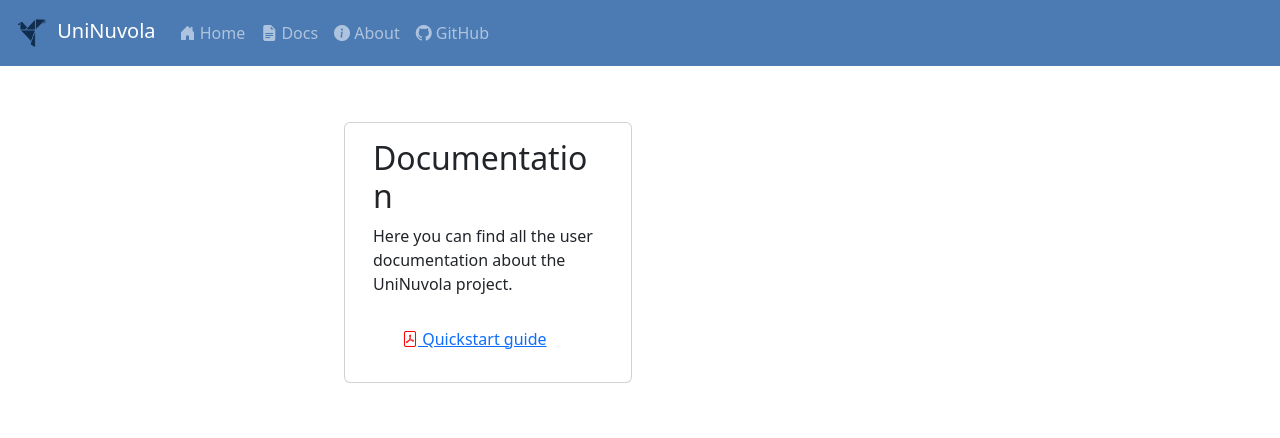
After one commit to UniNuvola/web, a Flask app: page /docs in a window 1280 px wide. The commit adds this page. Shown: the top 438 px of the page. Run offline with Flask 3, Linux system fonts and the light colour scheme; parts of the project's set-up code (start-up, migrations or seed data) failed here and were passed over.

Commit message:
✨ (src/): add docs tab (#31)
* ♻️ (src/templates/home): fix code indentation & missing div

Improved code indentation and added a missing closing div.

* 💄 (src/templates/home): add docs tab

* 💄 (src/templates/docs): add docs page

Added docs page with a Bootstrap Card named "Documentation".
Here there will be all link for the User Documentation docs.
In future could be added more Cards.

* ✨ (src/routes): add docs route

```diff
--- a/src/routes.py
+++ b/src/routes.py
@@ -97,3 +97,7 @@
 @app.route('/info')
 def info():
     return render_template('info.html')
+
+@app.route('/docs')
+def docs():
+    return render_template('docs.html')
--- /dev/null
+++ b/src/templates/docs.html
@@ -0,0 +1,29 @@
+{% extends 'home.html' %}
+
+{% block script %}
+{% endblock%}
+
+{% block disclaimer %}
+{% endblock%}
+
+{% block body %}
+<!-- Description and Login -->
+<div class="row mx-auto py-md-2">
+  <div class="card" style="width: 18rem;">
+    <!-- <img src="..." class="card-img-top" alt="..."> -->
+    <div class="card-body">
+      <h2 class="card-title">Documentation</h2>
+      <p class="card-text">Here you can find all the user documentation about the UniNuvola project.</p>
+
+      <ul class="list-group list-group-flush">
+        <li class="list-group-item">
+          <a class="btn btn-link" href="https://github.com/UniNuvola/quickstart/releases/latest/download/main.pdf" about="_blank">
+            <i class="bi bi-file-pdf" style="color:red"></i> Quickstart guide
+          </a>
+        </li>
+      </ul>
+    </div>
+  </div>
+
+</div>
+{% endblock%}
--- a/src/templates/home.html
+++ b/src/templates/home.html
@@ -16,6 +16,7 @@
 
   </head>
   <body>
+    <!-- NAVBAR -->
     <nav class="navbar navbar-expand-lg navbar-dark" style="background-color: #4c7bb4;">
       <div class="container-fluid">
         <a class="navbar-brand" href="/">
@@ -25,10 +26,14 @@
         <button class="navbar-toggler" type="button" data-bs-toggle="collapse" data-bs-target="#navbarNav" aria-controls="navbarNav" aria-expanded="false" aria-label="Toggle navigation">
           <span class="navbar-toggler-icon"></span>
         </button>
+
         <div class="collapse navbar-collapse" id="navbarNav">
           <ul class="navbar-nav">
             <li class="nav-item">
               <a class="nav-link" aria-current="page" href="/"><i class="bi bi-house-door-fill"></i> Home</a>
+            </li>
+            <li class="nav-item">
+              <a class="nav-link" href="/docs"><i class="bi bi-file-earmark-text-fill"></i> Docs</a>
             </li>
             <li class="nav-item">
               <a class="nav-link" href="/info"><i class="bi bi-info-circle-fill"></i> About</a>
@@ -38,9 +43,11 @@
             </li>
           </ul>
         </div>
+
         <button class="navbar-toggler" type="button" data-bs-toggle="collapse" data-bs-target="#navbarNav" aria-controls="navbarNav" aria-expanded="false" aria-label="Toggle navigation">
           <span class="navbar-toggler-icon"></span>
         </button>
+
         <div class="d-flex">
           {% if user %}
           <a href="/logout">
@@ -50,8 +57,10 @@
           </a>
           {% endif %}
         </div>
+      </div>
     </nav>
 
+    <!-- MAIN CONTENT -->
     <div class="col-md-6 mx-auto p-4 py-md-5">
       <main>
         {% block disclaimer %}
```
Lines whose indentation alone changed are shown as unchanged.
